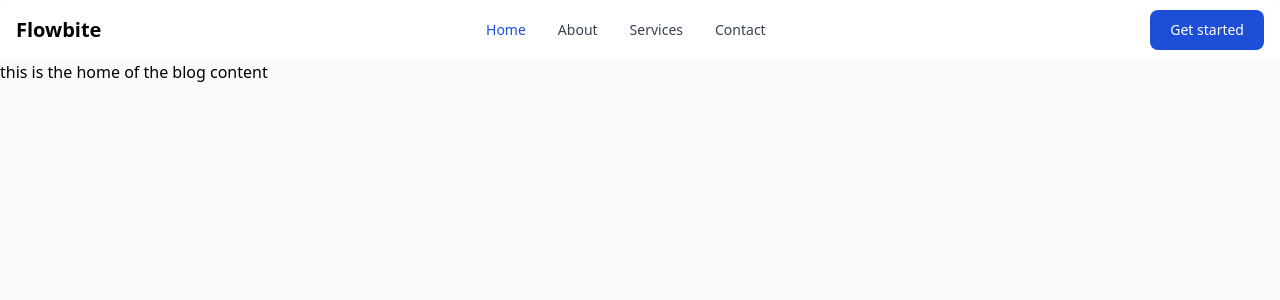
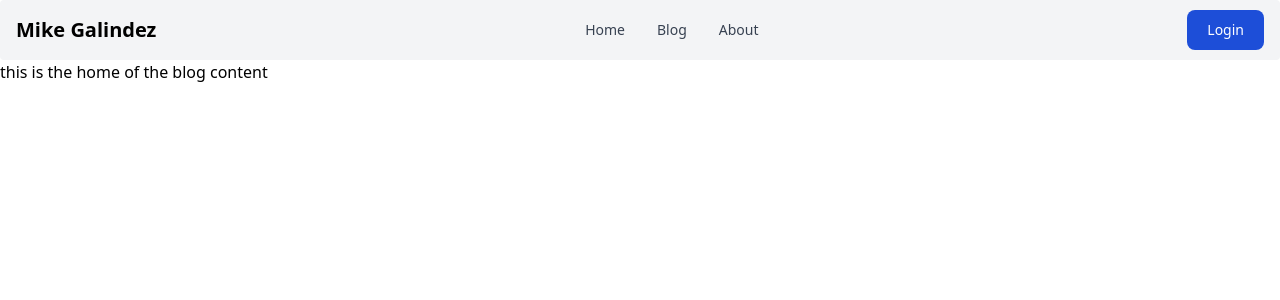
Before and after one commit to miker-bice/my_blog, a Django app: page /blog/ in a window 1280 px wide. Shown: the top 300 px of the page. Run offline with Django 4.2, Linux system fonts and the light colour scheme; some libraries are stand-ins or nearby versions.

Commit message:
navbar complete

```diff
--- a/blogApp/templates/blogApp/home.html
+++ b/blogApp/templates/blogApp/home.html
@@ -1,6 +1,6 @@
 {% extends 'base.html' %}
 {% block title %}
-    <title>Mike's Blog</title>
+    <title>Mike Galindez | Home</title>
 {% endblock %}
 {% block content %}
     <h1>this is the home of the blog content</h1>
--- a/templates/base.html
+++ b/templates/base.html
@@ -10,7 +10,7 @@
         {% block title %}
         {% endblock %}
 	</head>
-	<body class="bg-gray-50 leading-normal tracking-normal">
+	<body class="bg-white leading-normal tracking-normal">
 		{% include 'includes/navbar_component.html' %}
         <div>
             {% block content %}
--- a/templates/includes/navbar_component.html
+++ b/templates/includes/navbar_component.html
@@ -1,11 +1,11 @@
 <nav
-  class="bg-white border-gray-200 px-2 sm:px-4 py-2.5 rounded dark:bg-gray-800"
+  class="bg-gray-100 border-gray-200 px-2 sm:px-4 py-2.5 rounded dark:bg-gray-800"
 >
   <div class="container flex flex-wrap justify-between items-center mx-auto">
     <a href="https://flowbite.com" class="flex items-center">
       <span
         class="self-center text-xl font-semibold whitespace-nowrap dark:text-white"
-        >Flowbite</span
+        >Mike Galindez</span
       >
     </a>
     <div class="flex md:order-2">
@@ -13,7 +13,7 @@
         type="button"
         class="text-white bg-blue-700 hover:bg-blue-800 focus:ring-4 focus:outline-none focus:ring-blue-300 font-medium rounded-lg text-sm px-5 py-2.5 text-center mr-3 md:mr-0 dark:bg-blue-600 dark:hover:bg-blue-700 dark:focus:ring-blue-800"
       >
-        Get started
+        Login
       </button>
       <button
         data-collapse-toggle="mobile-menu-4"
@@ -60,9 +60,15 @@
         <li>
           <a
             href="#"
-            class="block py-2 pr-4 pl-3 text-white bg-blue-700 rounded md:bg-transparent md:text-blue-700 md:p-0 dark:text-white"
-            aria-current="page"
+            class="block py-2 pr-4 pl-3 text-gray-700 border-b border-gray-100 hover:bg-gray-50 md:hover:bg-transparent md:border-0 md:hover:text-blue-700 md:p-0 md:dark:hover:text-white dark:text-gray-400 dark:hover:bg-gray-700 dark:hover:text-white md:dark:hover:bg-transparent dark:border-gray-700"
             >Home</a
+          >
+        </li>
+        <li>
+          <a
+            href="#"
+            class="block py-2 pr-4 pl-3 text-gray-700 border-b border-gray-100 hover:bg-gray-50 md:hover:bg-transparent md:border-0 md:hover:text-blue-700 md:p-0 md:dark:hover:text-white dark:text-gray-400 dark:hover:bg-gray-700 dark:hover:text-white md:dark:hover:bg-transparent dark:border-gray-700"
+            >Blog</a
           >
         </li>
         <li>
@@ -72,20 +78,6 @@
             >About</a
           >
         </li>
-        <li>
-          <a
-            href="#"
-            class="block py-2 pr-4 pl-3 text-gray-700 border-b border-gray-100 hover:bg-gray-50 md:hover:bg-transparent md:border-0 md:hover:text-blue-700 md:p-0 md:dark:hover:text-white dark:text-gray-400 dark:hover:bg-gray-700 dark:hover:text-white md:dark:hover:bg-transparent dark:border-gray-700"
-            >Services</a
-          >
-        </li>
-        <li>
-          <a
-            href="#"
-            class="block py-2 pr-4 pl-3 text-gray-700 border-b border-gray-100 hover:bg-gray-50 md:hover:bg-transparent md:border-0 md:hover:text-blue-700 md:p-0 md:dark:hover:text-white dark:text-gray-400 dark:hover:bg-gray-700 dark:hover:text-white md:dark:hover:bg-transparent dark:border-gray-700"
-            >Contact</a
-          >
-        </li>
       </ul>
     </div>
   </div>
```
